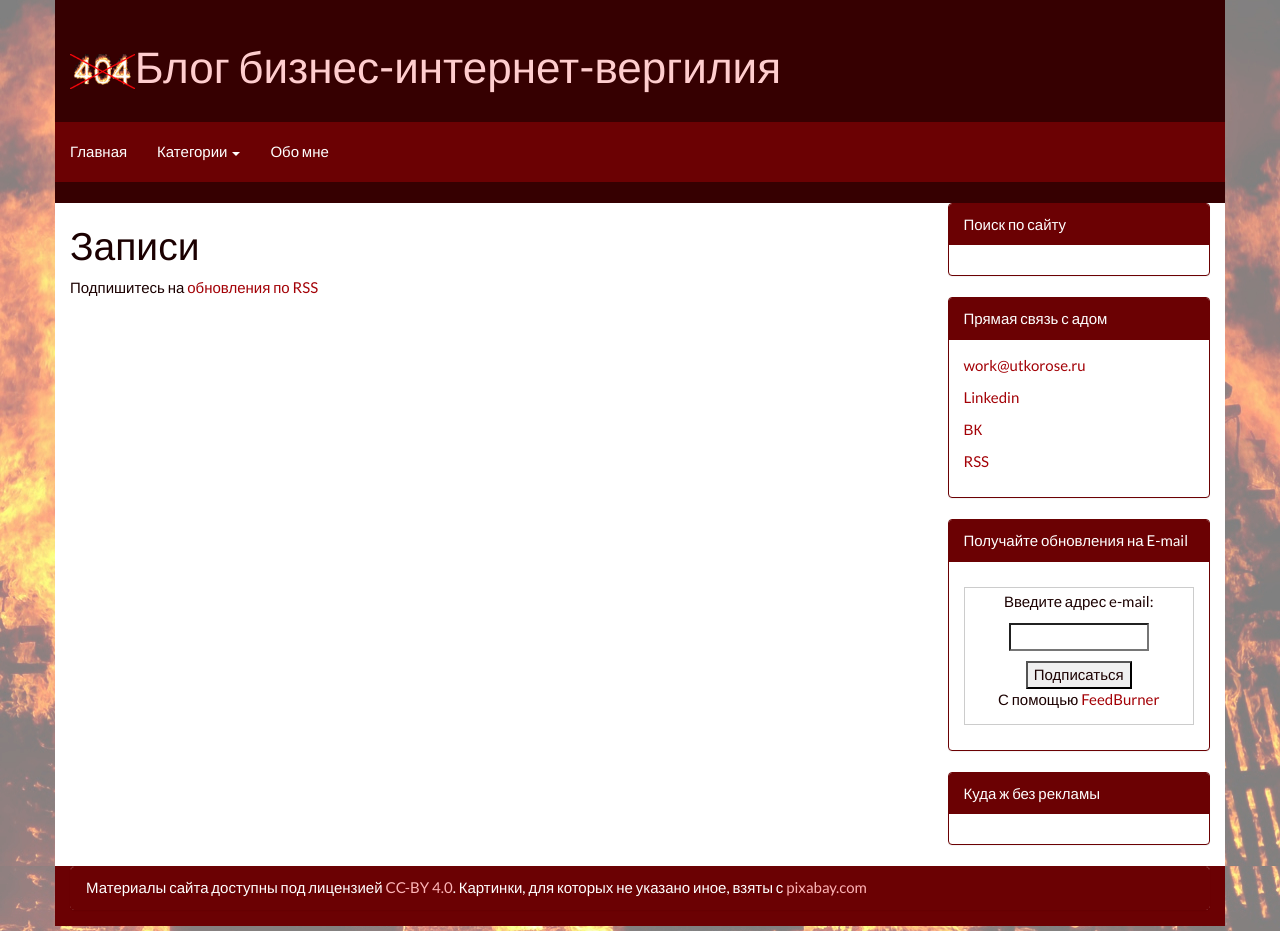
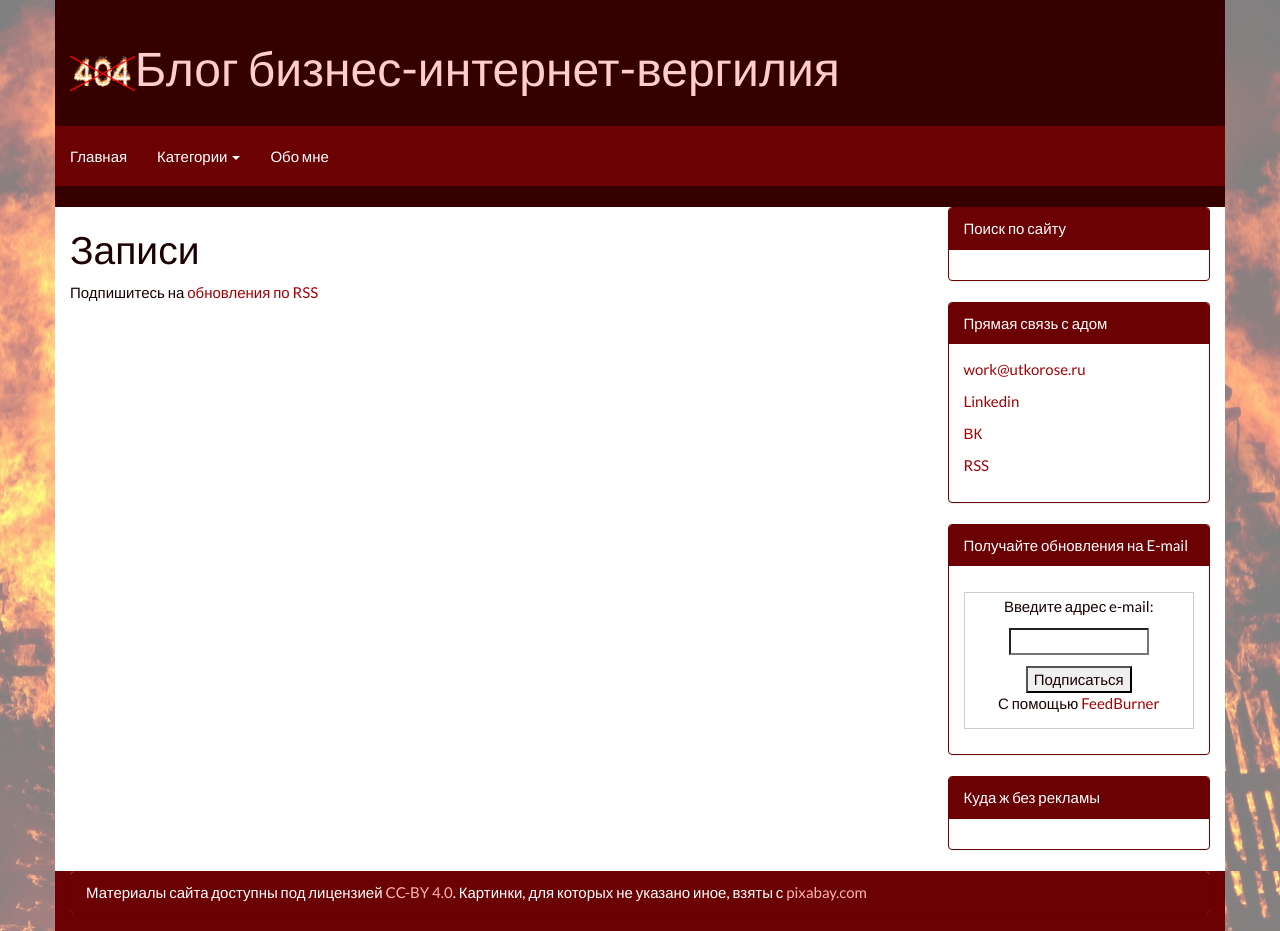
Before and after one commit to utkorose/blog-internet-vergiliy, a Jekyll site: the page built from index.html, in a window 1280 px wide. Built offline with Jekyll 4.4.1, drawn with Linux system fonts in a browser that asks for light colours.

Commit message:
Update theme.css

```diff
--- a/css/theme.css
+++ b/css/theme.css
@@ -18,7 +18,7 @@ body {
 }
 .h1{
 	color:#A30006;
-	font-size:44px;
+	font-size:48px;
 }
 .Tbackground{
   min-height:100%;
```
